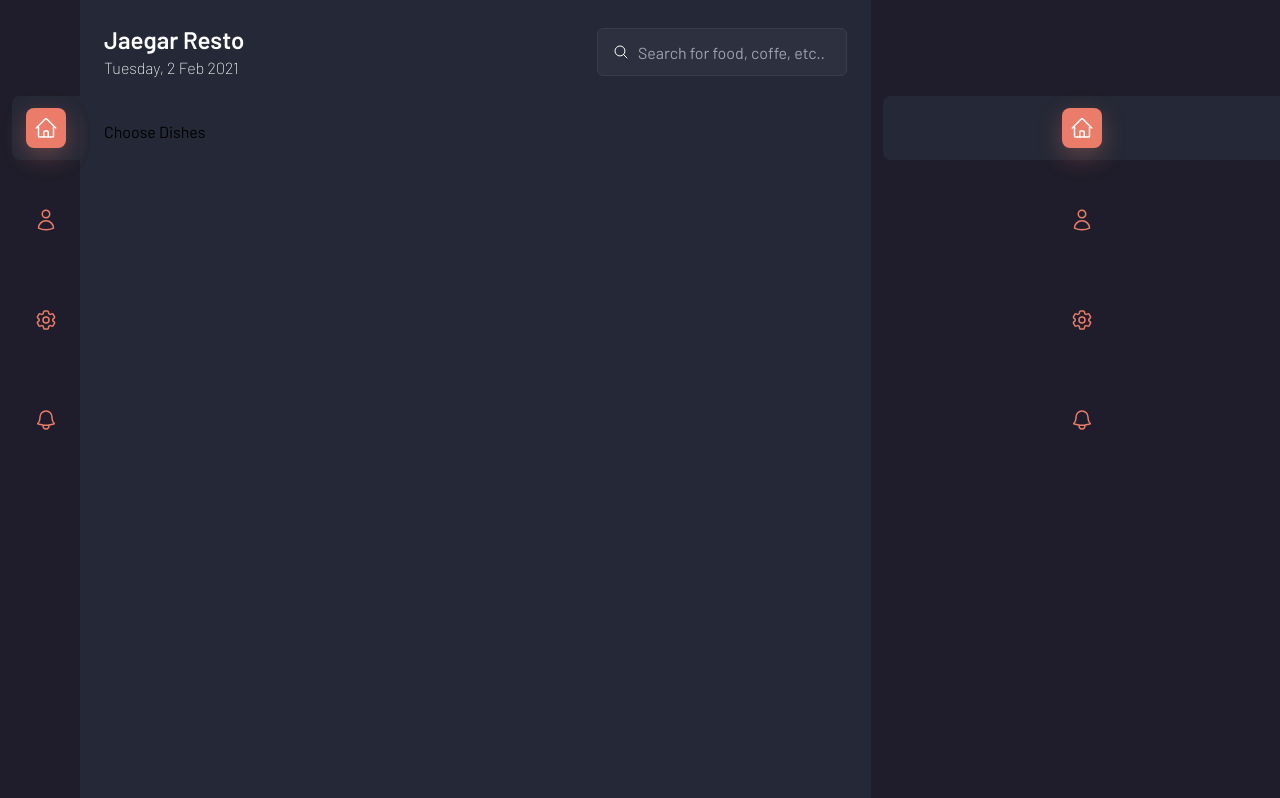
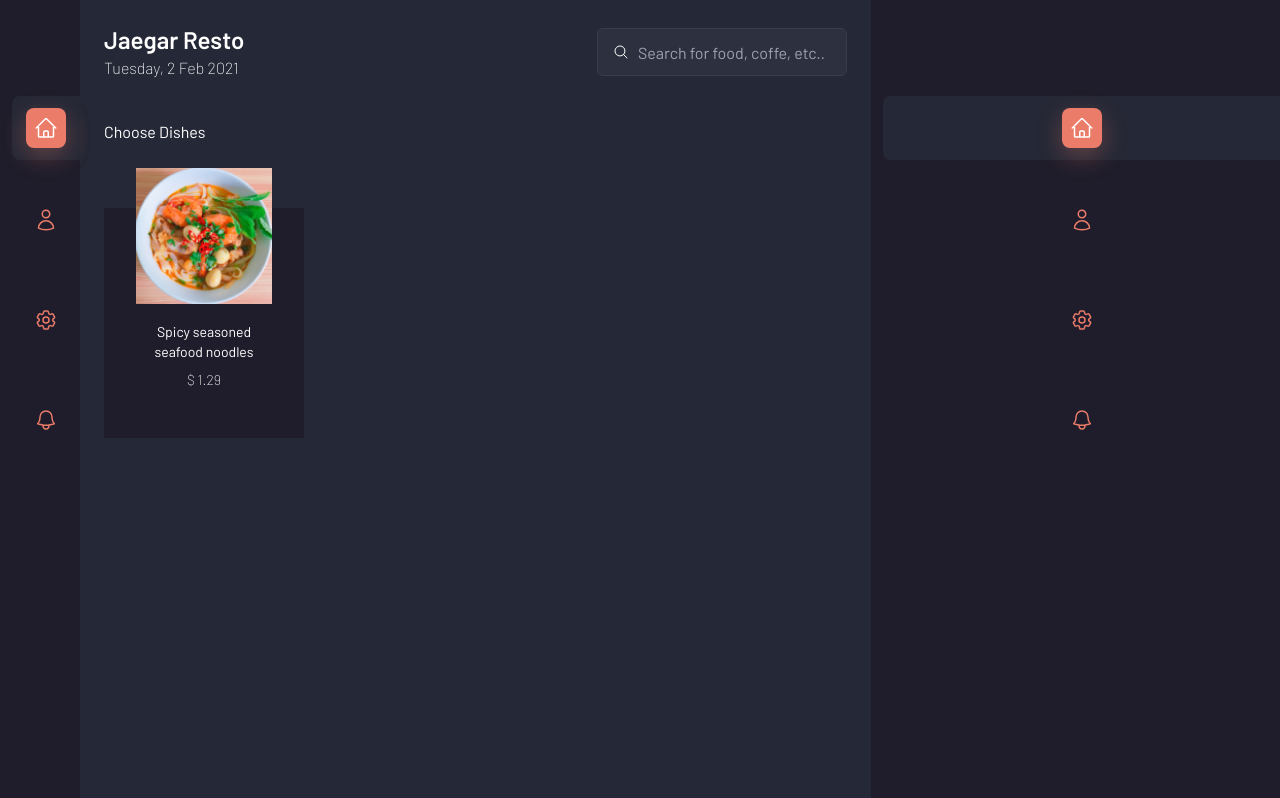
Before and after one commit to Faithyyyyy/Nourish-Net, a Next.js app: page /Home in a window 1280 px wide. Shown: the top 798 px of the page. Built offline with nearby package versions, Linux system fonts and the light colour scheme.

Commit message:
Fixed the server requests

```diff
--- a/app/Home/page.jsx
+++ b/app/Home/page.jsx
@@ -1,5 +1,7 @@
+"use client";
 import Sidebar from "@/components/Sidebar";
 import PaymentSidebar from "@/components/PaymentSidebar";
+import AllDishes from "../../components/AllDishes";
 export default function Home() {
   return (
     <div>
@@ -35,8 +37,9 @@ export default function Home() {
         {/* CHOOSE DISHES SECTIONS */}
         <div className=" mt-10">
           <div>
-            <h3>Choose Dishes</h3>
+            <h3 className="text-white">Choose Dishes</h3>
           </div>
+          <AllDishes />
         </div>
       </section>
       <PaymentSidebar />
--- /dev/null
+++ b/components/AllDishes.jsx
@@ -0,0 +1,22 @@
+import Image from "next/image";
+const AllDishes = () => {
+  return (
+    <div className="mt-16">
+      <div className="w-full max-w-[200px] relative">
+        <Image
+          src="/assets/exampleFood.png"
+          alt="Food Image"
+          className="object-contain absolute -top-10 left-8"
+          width={136}
+          height={176}
+        />
+        <div className="w-full bg-darkBg2 pt-[114px] px-10 pb-[48px] text-sm text-center">
+          <p className="text-white  ">Spicy seasoned seafood noodles</p>
+          <p className="text-white mt-2 font-thin">$ 1.29</p>
+        </div>
+      </div>
+    </div>
+  );
+};
+
+export default AllDishes;
```
Also changed, not shown: api/getFoodData.jsx (added, +16 -0 lines), public/assets/exampleFood.png (added), 1 other file (tests, documents, lock files or other folders).
